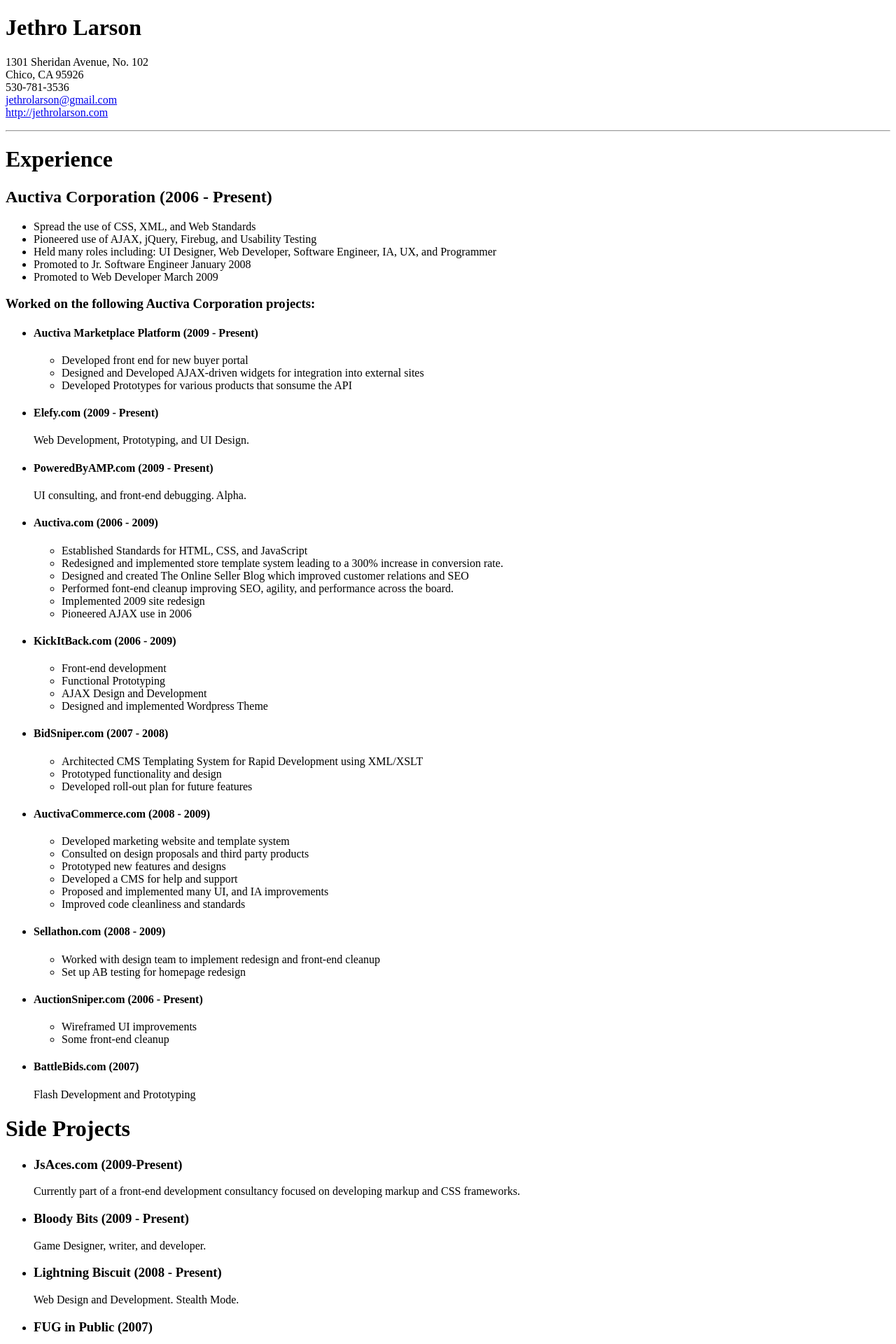
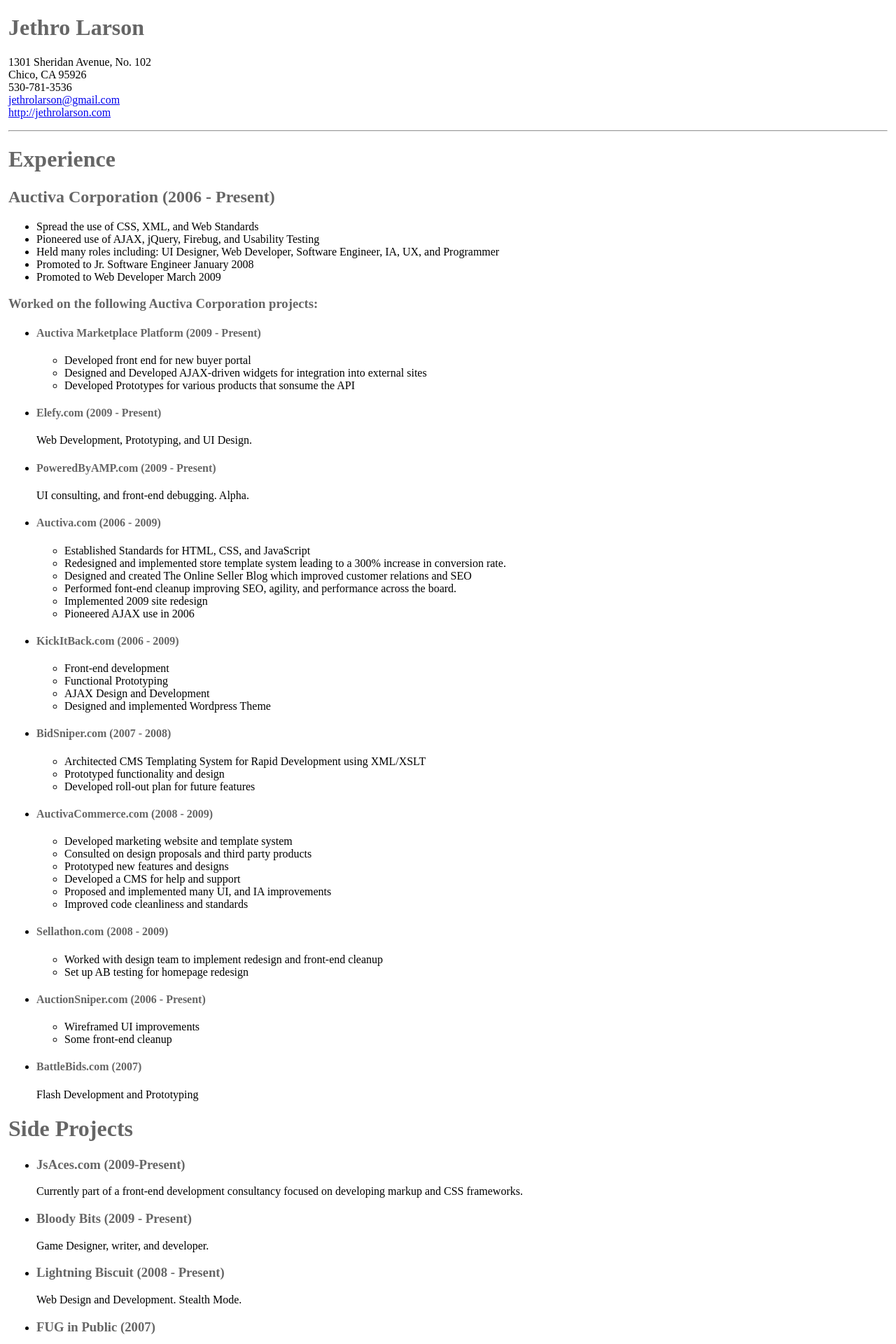
Before and after one commit to jethrolarson/jethrolarson.github.com, a Jekyll site: the page built from index.markdown, in a window 1280 px wide. Shown: the top 1920 px of the page at 70% size. Built offline with Jekyll 4.4.1, drawn with Linux system fonts in a browser that asks for light colours.

Commit message:
Added basic styles

```diff
--- /dev/null
+++ b/css/default.css
@@ -0,0 +1,6 @@
+h1,h2,h3,h4,h5{
+  font-family: 16px Georgia, serif;
+  color:#666;
+}
+body{margin: 0;}
+#page{margin: 12px;}
--- a/index.markdown
+++ b/index.markdown
@@ -1,6 +1,6 @@
 ---
+title: Résumé - Jethro Larson
 layout: simple
-title: Résumé - Jethro Larson
 ---
 
 Jethro Larson
```
